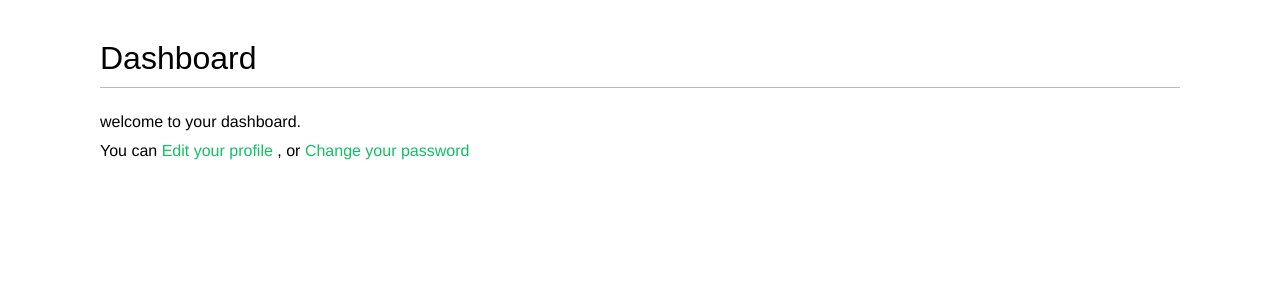
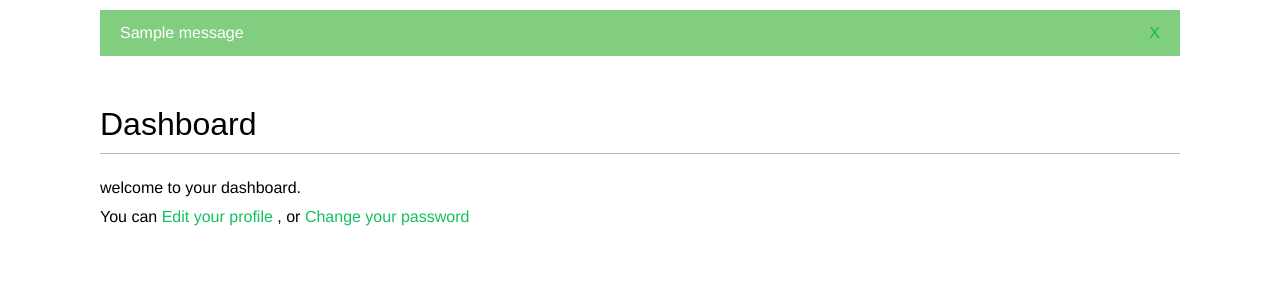
Before and after one commit to ahmedEid1/Django_image_social_network, a Django app: page /account/ in a window 1280 px wide. Shown: the part 48-348 px from the top of the page. Run offline with Django 3.2, Linux system fonts and the light colour scheme; a user stored in the database is signed in; one stand-in notice (Sample message) is shown; some web fonts are replaced.

Commit message:
using the messages framework

```diff
--- a/account/templates/base.html
+++ b/account/templates/base.html
@@ -34,6 +34,17 @@
         </span>
     </div>
 
+    {% if messages %}
+        <ul class="messages">
+            {% for message in messages %}
+                <li class="{{ message.tags }}">
+                    {{ message|safe }}
+                    <a href="#" class="close">X</a>
+                </li>
+            {% endfor %}
+        </ul>
+    {% endif %}
+
     <div id="content">
         {% block content %}{% endblock %}
     </div>
--- a/account/views.py
+++ b/account/views.py
@@ -2,6 +2,7 @@ from django.shortcuts import render
 from django.http import HttpResponse
 from django.contrib.auth import authenticate, login
 from django.contrib.auth.decorators import login_required
+from django.contrib import messages
 
 from .forms import LoginForm, UserRegistrationForm, UserEditForm, ProfileEditForm
 from .models import Profile
@@ -41,6 +42,9 @@ def edit(request):
         if user_form.is_valid() and profile_form.is_valid():
             user_form.save()
             profile_form.save()
+            messages.success(request, "profile updated successfully")
+        else:
+            messages.error(request, 'error updating the profile')
     else:
         user_form = UserEditForm(instance=request.user)
         profile_form = ProfileEditForm(instance=request.user.profile)
```
Also changed, not shown: db.sqlite3.
